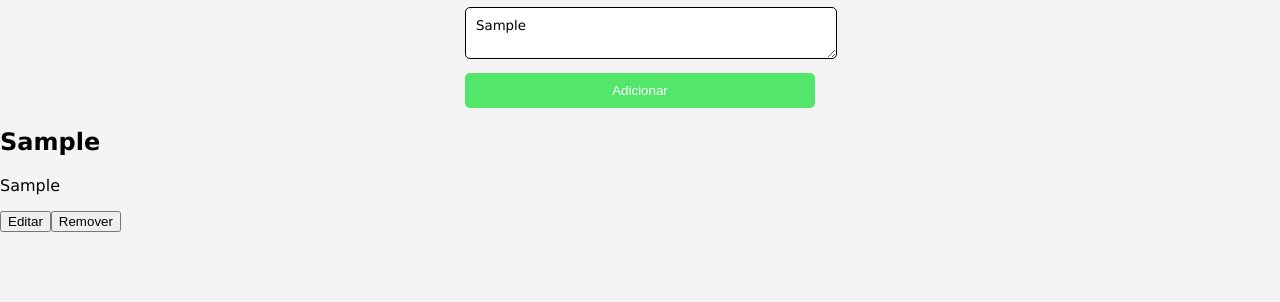
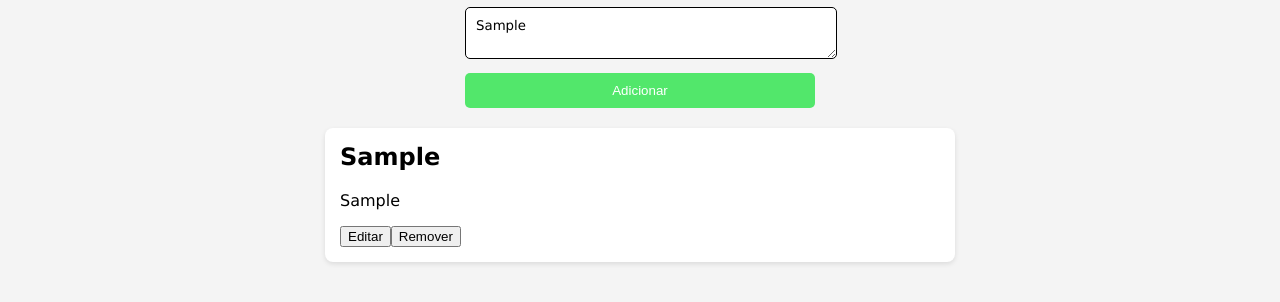
Before and after one commit to josedotmader/Prova-N2_UX, a plain HTML site: page index.html in a window 1280 px wide. Both pictures are taken after typing "Sample", "Sample" into the empty fields and a click on the button "Adicionar". Shown: the part 186-488 px from the top of the page. Drawn offline with Linux system fonts and the light colour scheme; no server answers.

Commit message:
estilizando os cards

```diff
--- a/posts.css
+++ b/posts.css
@@ -59,3 +59,17 @@
 .formulario button:hover {
     background-color: #18802e;
 }
+
+.card {
+    background-color: white;
+    width: 80%;
+    max-width: 600px;
+    margin: 15px auto;
+    padding: 15px;
+    border-radius: 8px;
+    box-shadow: 0 2px 5px rgba(0,0,0,0.1);
+}
+
+.card h2 {
+    margin-top: 0;
+}
```
